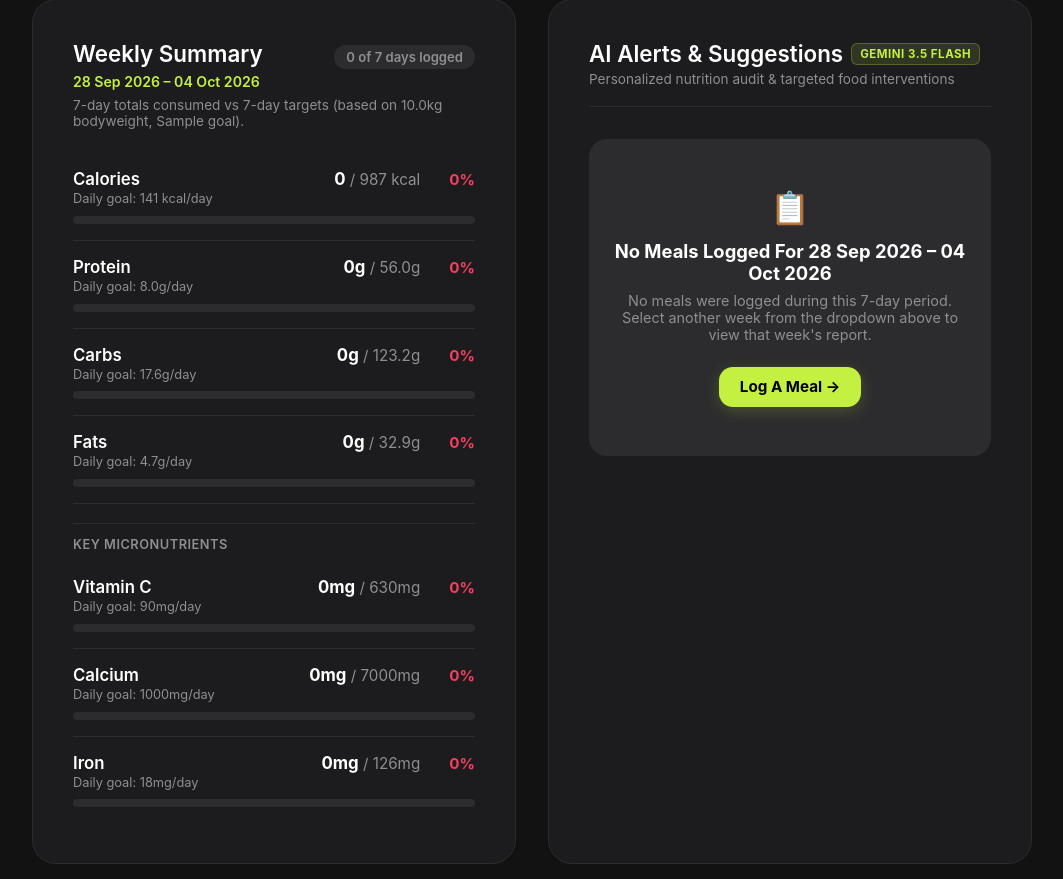
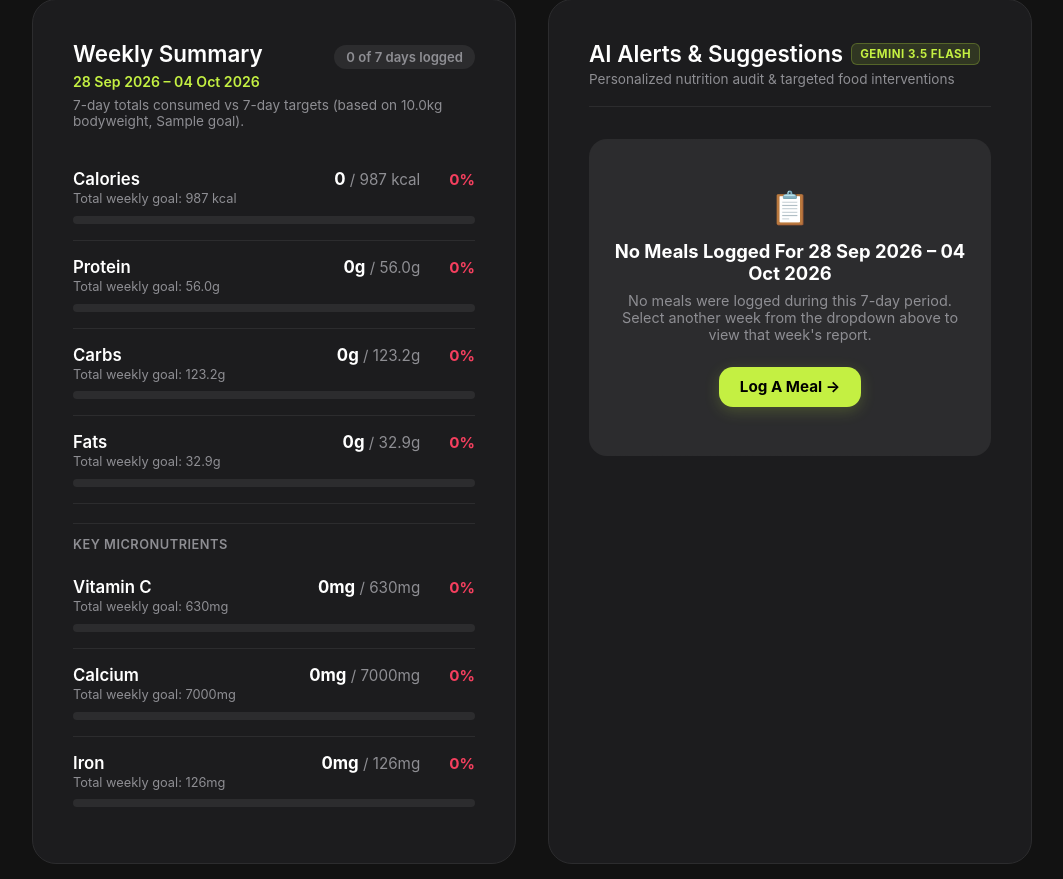
Before and after one commit to akhil-preman/Nutritrack, a Flask app: page /weekly in a window 1280 px wide. Shown: the part 260-1139 px from the top of the page, without its empty margins (108-1171 px from the left). Run offline with Flask 3, Linux system fonts and the light colour scheme; the visitor is signed in with stand-in values (Sample User, id 1); tables that the repository leaves empty hold one stand-in row (values such as "Sample post").

Commit message:
Calculate weekly nutrition based on total weekly goal value

```diff
--- a/app.py
+++ b/app.py
@@ -488,7 +488,7 @@ def api_generate_weekly_insights():
         return jsonify([])
 
     daily_reqs = get_daily_requirements(user.weight_kg, user.height_cm, user.age, user.goal)
-    active_reqs = {k: v * unique_days for k, v in daily_reqs.items()}
+    weekly_reqs = {k: v * 7 for k, v in daily_reqs.items()}
 
     consumed = {"calories": 0, "protein": 0, "carbs": 0, "fats": 0, "vit_c": 0, "calcium": 0, "iron": 0}
     for meal in meals:
@@ -500,7 +500,7 @@ def api_generate_weekly_insights():
         consumed["calcium"] += meal.calcium
         consumed["iron"] += meal.iron
 
-    deficiencies = generate_weekly_deficiencies(consumed, active_reqs, unique_days)
+    deficiencies = generate_weekly_deficiencies(consumed, weekly_reqs, unique_days)
     return jsonify(deficiencies)
 
 
--- a/templates/weekly.html
+++ b/templates/weekly.html
@@ -445,7 +445,7 @@
                     <div class="macro-header">
                         <div>
                             <span class="macro-name">Calories</span>
-                            <span class="macro-target-hint">Daily goal: {{ daily_reqs.calories|round|int }} kcal/day</span>
+                            <span class="macro-target-hint">Total weekly goal: {{ reqs.calories|round|int }} kcal</span>
                         </div>
                         <div class="macro-numbers">
                             <span class="macro-consumed"><strong>{{ consumed.calories|round|int }}</strong> / {{ reqs.calories|round|int }} kcal</span>
@@ -463,7 +463,7 @@
                     <div class="macro-header">
                         <div>
                             <span class="macro-name">Protein</span>
-                            <span class="macro-target-hint">Daily goal: {{ daily_reqs.protein|round(1) }}g/day</span>
+                            <span class="macro-target-hint">Total weekly goal: {{ reqs.protein|round(1) }}g</span>
                         </div>
                         <div class="macro-numbers">
                             <span class="macro-consumed"><strong>{{ consumed.protein|round(1) }}g</strong> / {{ reqs.protein|round(1) }}g</span>
@@ -481,7 +481,7 @@
                     <div class="macro-header">
                         <div>
                             <span class="macro-name">Carbs</span>
-                            <span class="macro-target-hint">Daily goal: {{ daily_reqs.carbs|round(1) }}g/day</span>
+                            <span class="macro-target-hint">Total weekly goal: {{ reqs.carbs|round(1) }}g</span>
                         </div>
                         <div class="macro-numbers">
                             <span class="macro-consumed"><strong>{{ consumed.carbs|round(1) }}g</strong> / {{ reqs.carbs|round(1) }}g</span>
@@ -499,7 +499,7 @@
                     <div class="macro-header">
                         <div>
                             <span class="macro-name">Fats</span>
-                            <span class="macro-target-hint">Daily goal: {{ daily_reqs.fats|round(1) }}g/day</span>
+                            <span class="macro-target-hint">Total weekly goal: {{ reqs.fats|round(1) }}g</span>
                         </div>
                         <div class="macro-numbers">
                             <span class="macro-consumed"><strong>{{ consumed.fats|round(1) }}g</strong> / {{ reqs.fats|round(1) }}g</span>
@@ -522,7 +522,7 @@
                     <div class="macro-header">
                         <div>
                             <span class="macro-name">Vitamin C</span>
-                            <span class="macro-target-hint">Daily goal: {{ daily_reqs.vit_c }}mg/day</span>
+                            <span class="macro-target-hint">Total weekly goal: {{ reqs.vit_c|round|int }}mg</span>
                         </div>
                         <div class="macro-numbers">
                             <span class="macro-consumed"><strong>{{ consumed.vit_c|round(1) }}mg</strong> / {{ reqs.vit_c|round|int }}mg</span>
@@ -540,7 +540,7 @@
                     <div class="macro-header">
                         <div>
                             <span class="macro-name">Calcium</span>
-                            <span class="macro-target-hint">Daily goal: {{ daily_reqs.calcium }}mg/day</span>
+                            <span class="macro-target-hint">Total weekly goal: {{ reqs.calcium|round|int }}mg</span>
                         </div>
                         <div class="macro-numbers">
                             <span class="macro-consumed"><strong>{{ consumed.calcium|round(1) }}mg</strong> / {{ reqs.calcium|round|int }}mg</span>
@@ -558,7 +558,7 @@
                     <div class="macro-header">
                         <div>
                             <span class="macro-name">Iron</span>
-                            <span class="macro-target-hint">Daily goal: {{ daily_reqs.iron }}mg/day</span>
+                            <span class="macro-target-hint">Total weekly goal: {{ reqs.iron|round|int }}mg</span>
                         </div>
                         <div class="macro-numbers">
                             <span class="macro-consumed"><strong>{{ consumed.iron|round(1) }}mg</strong> / {{ reqs.iron|round|int }}mg</span>
```
Also changed, not shown: utils/ai_engine.py (+13 -13 lines).
